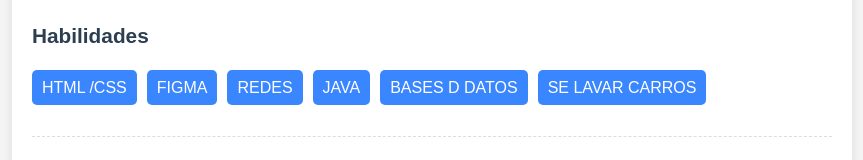
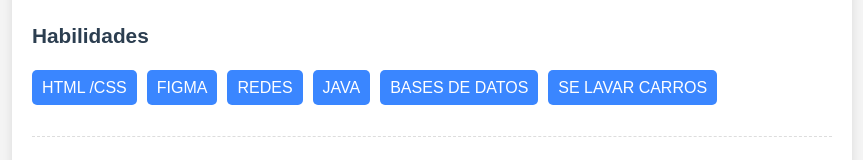
Before and after one commit to felipe45f/HojaDeVida, a plain HTML site: page index.html in a window 1280 px wide. Shown: the part 883-1043 px from the top of the page, without its empty margins (208-1071 px from the left). Drawn offline with Linux system fonts and the light colour scheme.

Commit message:
Update index.html

```diff
--- a/index.html
+++ b/index.html
@@ -45,7 +45,7 @@
         <li> FIGMA</li>
         <li>  REDES</li>
         <li> JAVA</li>
-        <li> BASES D DATOS</li>
+        <li> BASES DE DATOS</li>
         <li> SE LAVAR CARROS</li>
      </ul>
 </section>
@@ -61,4 +61,5 @@
 
 
     </body>
+
 </html>
```
